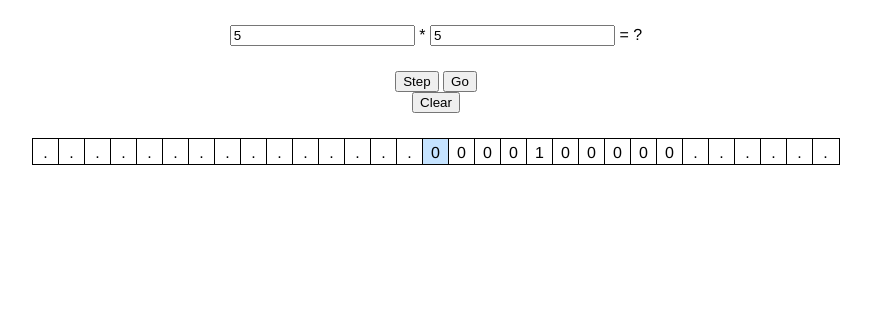
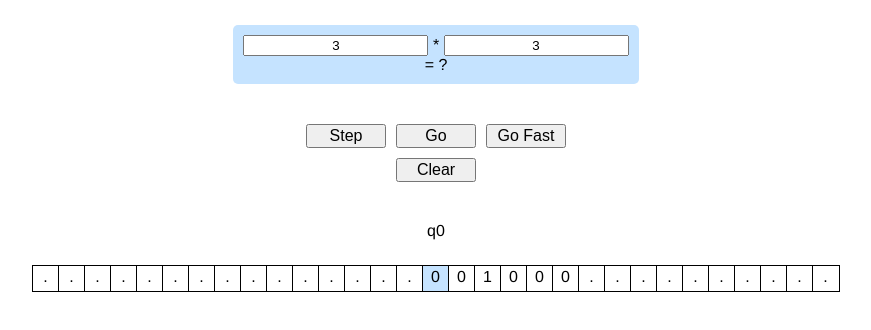
Before and after one commit to chilloutman/turing-machine, a plain HTML site: page index.html in a window 1280 px wide. Both pictures are taken after a click on the button "Step". Shown: the whole page, without its empty margins (204-1075 px from the left). Drawn offline with Linux system fonts and the light colour scheme.

Commit message:
Added buttons for controls and improved tape visualization.

```diff
--- a/index.html
+++ b/index.html
@@ -8,11 +8,29 @@
         margin: auto;
         width: 806px;
         font-family: "Helvetica Neue", Helvetica, Arial, sans-serif;
+        font-size: 16px;
+      }
+
+      button {
+        width: 80px;
+        font-size: 16px;
+        margin: 5px;
+      }
+
+      input[type="text"] {
+        text-align: center;
       }
 
       section {
         text-align: center;
-        margin: 25px;
+        margin: 15px;
+        padding: 10px;
+      }
+
+      section.input {
+        background-color: #c5e3ff;
+        margin: 25px 200px;
+        border-radius: 5px;
       }
 
       #tape {
@@ -24,8 +42,8 @@
         margin: 0;
         padding: 0;
         width: 25px;
-        height: 20px;
-        padding-top: 5px;
+        height: 23px;
+        padding-top: 2px;
         display: inline-block;
         border-right: 1px #000 solid;
         text-align: center;
@@ -45,13 +63,16 @@
   <body>
     <div>
       <section class="input">
-        <input id="x" name="x" type="text" value="5"> * <input id="y" name="y" type="text" value="5"> = <span id="result">?</span>
+        <input id="x" name="x" type="text" value="3"> * <input id="y" name="y" type="text" value="3"> = <span id="result">?</span>
       </section>
     </div>
 
     <div>
       <section class="controls">
-        <button id="stepButton">Step</button> <button id ="stepAllButton">Go</button> <br> <button id ="clearButton">Clear</button>
+        <button id="stepButton">Step</button><button id ="stepAllButton">Go</button><button id ="stepAllFastButton">Go Fast</button><br><button id ="clearButton">Clear</button>
+      </section>
+      <section class="info">
+        <span id="state"></span>
       </section>
     </div>
 
--- a/machine.js
+++ b/machine.js
@@ -26,13 +26,13 @@ Machine = (function () {
     this.transitions = transitions;
     this.state = initialState;
     this.acceptingStates = acceptingStates;
+    this.verbose = true;
   };
 
   Machine.prototype.step = function () {
     var symbol = this.tape.read();
     var transition = nextTransition(this.transitions, this.state, symbol);
     if (!transition) {
-      console.log('end -> ' + this);
       return false;
     }
     this.tape.write(transition.symbolToWrite);
@@ -54,7 +54,6 @@ Machine = (function () {
   }
 
   Machine.prototype.stepAll = function () {
-    console.log('start');
     this.log();
     while (this.step()) {}
   };
@@ -64,7 +63,9 @@ Machine = (function () {
   };
 
   Machine.prototype.log = function () {
-    console.log(this.toString());
+    if (this.verbose) {
+      console.log(this.toString());
+    }
   };
 
   return Machine;
--- a/main.js
+++ b/main.js
@@ -4,6 +4,7 @@
 
   var machine;
   var spec = Multiplication;
+  var timeout;
 
 
   window.onload = function () {
@@ -15,6 +16,10 @@
 
     document.getElementById('stepAllButton').addEventListener('click', function () {
       stepAll();
+    });
+
+    document.getElementById('stepAllFastButton').addEventListener('click', function () {
+      stepAll(true);
     });
 
     document.getElementById('clearButton').addEventListener('click', clearMachine);
@@ -33,31 +38,49 @@
   }
 
   function clearMachine() {
+    clearTimeout(timeout);
     machine = null;
-    drawTape();
+    update(true);
   }
 
   function step() {
-    var didTransition = getMachine().step();
-    drawTape();
-    if (!didTransition) {
-      displayResult();
-    }
+    var didTransition = getMachine().step(true);
+    update(!didTransition);
     return didTransition;
   }
 
-  function stepAll() {
+  function stepAll(fast) {
     clearMachine();
 
+    if (fast) {
+      // Go as fast as possible and only show the end result.
+      getMachine().verbose = false;
+      getMachine().stepAll(false);
+      update(true);
+    } else {
+      // Go slower and show every step.
       var stepAllStep = function () {
-      if (step()) {
-        setTimeout(stepAllStep, 100);
+        if (step(true)) {
+          timeout = setTimeout(stepAllStep, 50);
         }
       };
-    setTimeout(stepAllStep, 100);
+      timeout = setTimeout(stepAllStep, 50);
+    }
   }
 
-  function displayResult() {
+  function update(alsoUpdateResult) {
+    drawTape();
+    updateState();
+    if (alsoUpdateResult) {
+      updateResult();
+    }
+  }
+
+  function updateState() {
+    document.getElementById('state').textContent = machine? machine.state : '';
+  }
+
+  function updateResult() {
     var resultElement = document.getElementById('result');
     resultElement.textContent = machine ? machine.tape.contents().length : '?';
   }
@@ -109,9 +132,7 @@
     };
 
     for (var input in tests) {
-      if (!tests.hasOwnProperty(input)) {
-        continue;
-      }
+      if (tests.hasOwnProperty(input)) {
         var tape = new Tape(input);
         var m = new Machine(tape, Multiplication.transitions, 'start', ['end']);
         m.stepAll();
@@ -123,6 +144,7 @@
           console.error(message)
         }
       }
+    }
 
   }
 
--- a/tape.js
+++ b/tape.js
@@ -29,7 +29,7 @@ Tape = (function () {
 
   Tape.prototype.read = function () {
     var symbol = this.cells[this.position] === undefined ? '.' : this.cells[this.position];
-    console.debug('read: ' + symbol);
+    console.debug('tape read: ' + symbol);
     return symbol;
   };
 
@@ -37,7 +37,7 @@ Tape = (function () {
     if (!symbol || symbol.length !== 1) {
       throw new Error('Invalid symbol cannot be written: "' + symbol + '"');
     }
-    console.debug('write: ' + symbol);
+    console.debug('tape write: ' + symbol);
     this.cells[this.position] = symbol;
   };
 
```
Lines whose indentation alone changed are shown as unchanged.
